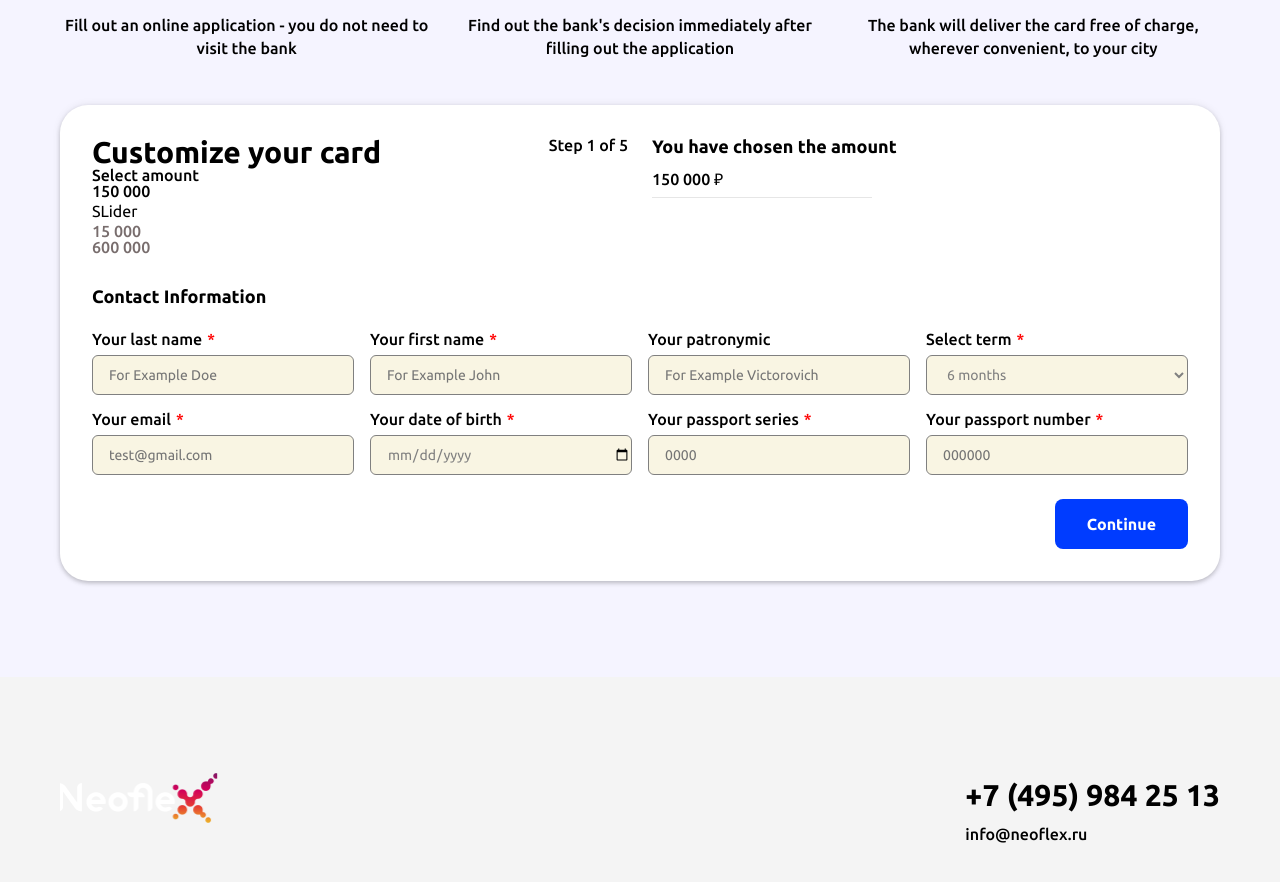
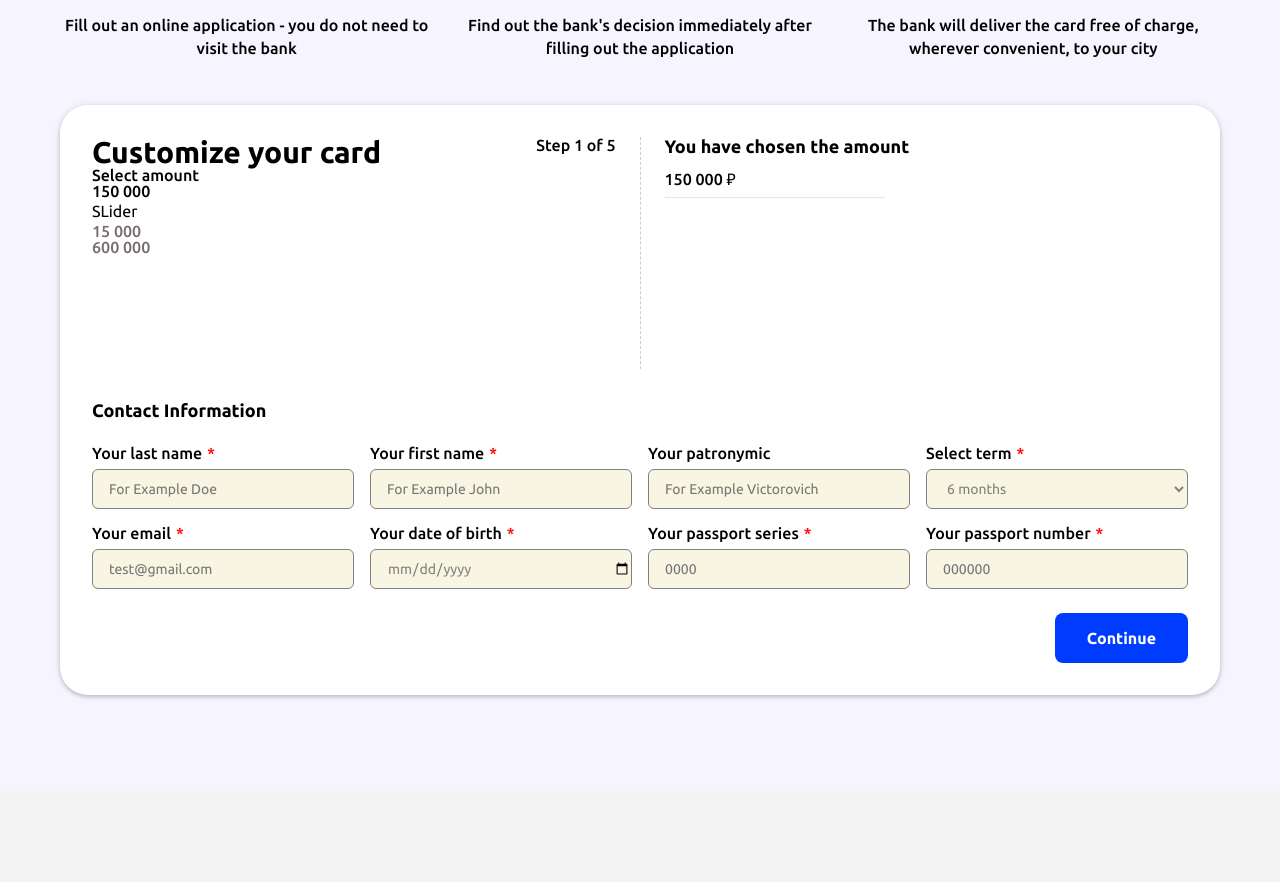
Before and after one commit to Schneegestober1/neo-bank, a React (Vite) app: page /loan/about in a window 1280 px wide. Shown: the part 1220-2102 px from the top of the page. Built offline with nearby package versions, Linux system fonts and the light colour scheme.

Commit message:
dashed line

```diff
--- a/src/components/loan/CustomizeCard/CustomizeCard.tsx
+++ b/src/components/loan/CustomizeCard/CustomizeCard.tsx
@@ -27,6 +27,8 @@ const CustomizeCard = () => {
               </div>
             </div>
           </div>
+
+          <div className={styles['customize-card__line']}></div>
 
           <div className={styles['customize-card__chosen-amount']}>
             <h4 className={styles['customize-card__chosen-title']}>You have chosen the amount</h4>
--- a/src/components/loan/CustomizeCard/customize-card.module.scss
+++ b/src/components/loan/CustomizeCard/customize-card.module.scss
@@ -64,6 +64,10 @@ h4 {
     @extend .customize-card__step;
     color: $brown-2;
   }
+  &__line {
+    height: 232px;
+    border-left: 1px dashed rgba(128, 128, 128, 0.4);
+  }
   &__chosen-amount {
     display: flex;
     align-items: start;
```
